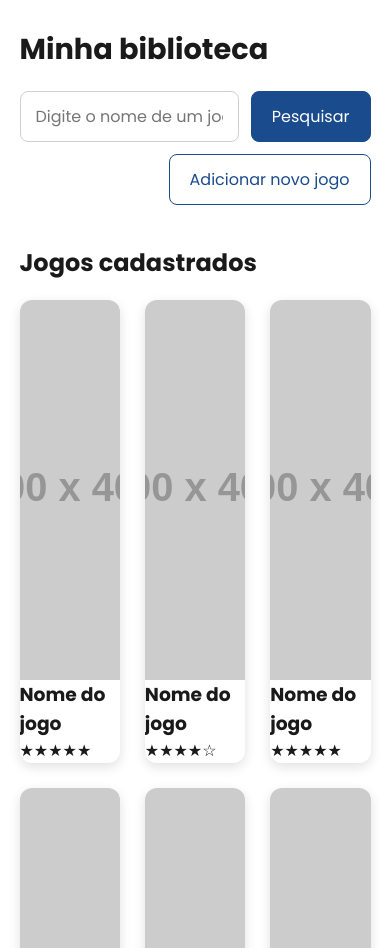
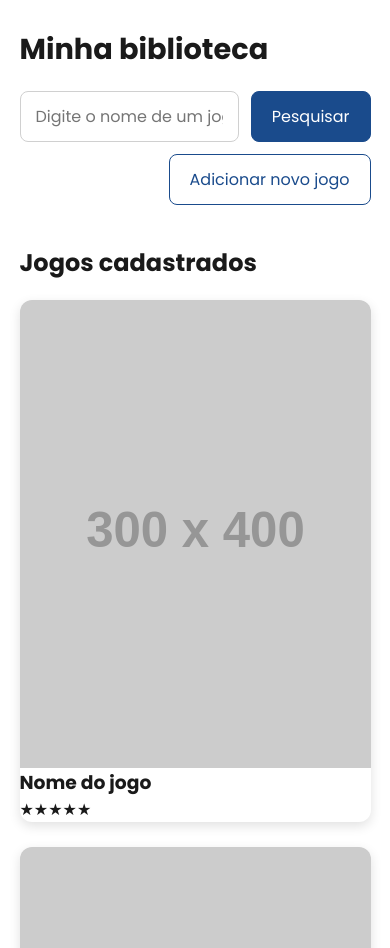
Before and after one commit to ProfPedroFlores/GameHub, a plain HTML site: page public/index.html in a window 390 px wide. Shown: the part 152-1100 px from the top of the page. Drawn offline with Linux system fonts and the light colour scheme; placeholder pictures from the web are drawn by us.

Commit message:
style: adiciona responsividade para tablet e celular

```diff
--- a/public/css/style.css
+++ b/public/css/style.css
@@ -147,3 +147,31 @@ main section:first-child button:hover {
     height: 380px;
     object-fit: cover;
 }
+
+/* ========================================
+   RESPONSIVIDADE
+   Desktop       Tablet       Celular
+    3 × 3         2 × N        1 × N
+   ======================================== */
+
+@media (max-width: 768px) {
+
+    #gridJogos {
+        grid-template-columns: repeat(2, 1fr);
+    }
+
+    .card-jogo > img {
+        height: 320px;
+    }
+}
+
+@media (max-width: 480px) {
+
+    #gridJogos {
+        grid-template-columns: 1fr;
+    }
+
+    .card-jogo > img {
+        height: auto;
+    }
+}
```
